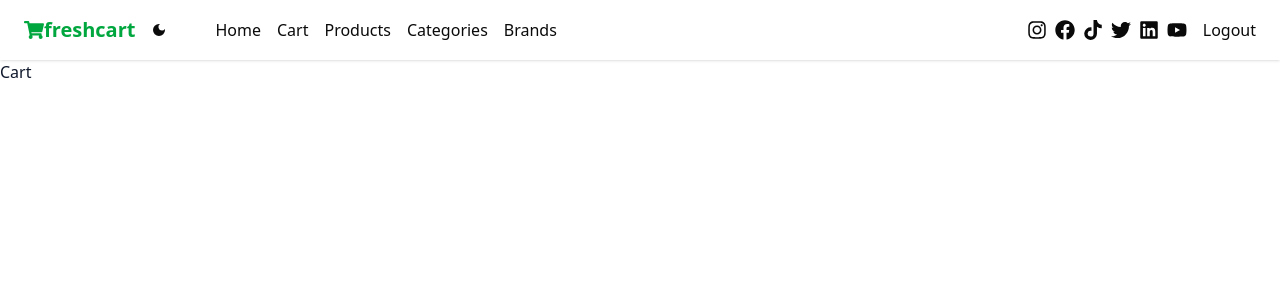
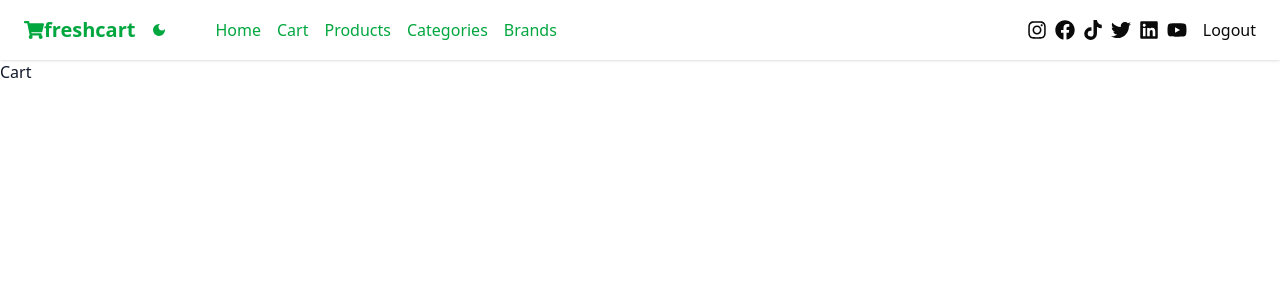
Before and after one commit to abdo20190315/e-ecommerce, a Next.js app: page /cart in a window 1280 px wide. Shown: the top 300 px of the page. Built offline with nearby package versions, Linux system fonts and the light colour scheme.

Commit message:
solve hydration error

```diff
--- a/src/app/_components/Navbar/Navbar.tsx
+++ b/src/app/_components/Navbar/Navbar.tsx
@@ -1,5 +1,5 @@
 'use client'
-import React from 'react'
+import React, { useEffect, useState } from 'react'
 import Link from 'next/link'
 import { FaInstagram, FaFacebook, FaTiktok, FaTwitter, FaLinkedin, FaYoutube } from 'react-icons/fa'
 import { FaShoppingCart } from "react-icons/fa";
@@ -7,9 +7,17 @@ import { useTheme } from '@/context/ThemeContext';
 import { TfiShine } from 'react-icons/tfi';
 import { MdDarkMode } from 'react-icons/md';
 export default function Navbar() {
+  const { theme, toggleTheme } = useTheme();
+  const [mounted, setMounted] = useState(false);
 
+  // Prevent hydration mismatch by only rendering theme-dependent content after mount
+  // This is a standard Next.js pattern for preventing SSR/client mismatches
+  // The React Compiler warning is a false positive - this pattern is necessary for SSR compatibility
+  useEffect(() => {
+    setMounted(true);
+    // eslint-disable-next-line react-hooks/exhaustive-deps
+  }, []);
 
-  const { theme, toggleTheme } = useTheme();
   return <>
     <nav className="w-full bg-background dark:bg-card shadow flex items-center justify-between px-6 py-4 ">
       {/* Left section: Brand */}
@@ -17,26 +25,26 @@ export default function Navbar() {
         <Link href='/' className="flex items-center font-bold text-xl text-green-600 dark:text-green-400"><FaShoppingCart />freshcart</Link>
         <div className="flex items-center gap-3">
 
-          <button onClick={toggleTheme} className="text-foreground hover:text-primary transition">
-            {theme === 'dark' ? <TfiShine /> : <MdDarkMode />}
+          <button onClick={toggleTheme} className=" text-green-600 dark:text-green-400    transition">
+            {mounted && theme === 'dark' ? <TfiShine /> : <MdDarkMode />}
           </button>
         </div>
         {/* Navigation links */}
         <ul className="flex items-center space-x-4 ml-8">
           <li>
-            <Link href="/" className="text-foreground hover:text-green-600 dark:hover:text-green-400 transition">Home</Link>
+            <Link href="/" className="text-green-600 dark:hover:text-green-400 transition">Home</Link>
           </li>
           <li>
-            <Link href="/cart" className="text-foreground hover:text-green-600 dark:hover:text-green-400 transition">Cart</Link>
+            <Link href="/cart" className="text-green-600 dark:hover:text-green-400 transition">Cart</Link>
           </li>
           <li>
-            <Link href="/product" className="text-foreground hover:text-green-600 dark:hover:text-green-400 transition">Products</Link>
+            <Link href="/product" className="text-green-600 dark:hover:text-green-400 transition">Products</Link>
           </li>
           <li>
-            <Link href="/categories" className="text-foreground hover:text-green-600 dark:hover:text-green-400 transition">Categories</Link>
+            <Link href="/categories" className="text-green-600 dark:hover:text-green-400 transition">Categories</Link>
           </li>
           <li>
-            <Link href="/brands" className="text-foreground hover:text-green-600 dark:hover:text-green-400 transition">Brands</Link>
+            <Link href="/brands" className="text-green-600 dark:hover:text-green-400 transition">Brands</Link>
           </li>
         </ul>
       </div>
--- a/src/app/layout.tsx
+++ b/src/app/layout.tsx
@@ -29,6 +29,7 @@ export default function RootLayout({
     <html lang="en">
     <body
         className={`${geistSans.variable} ${geistMono.variable} antialiased`}
+        suppressHydrationWarning
       >
 
     <ThemeProvider>
```
